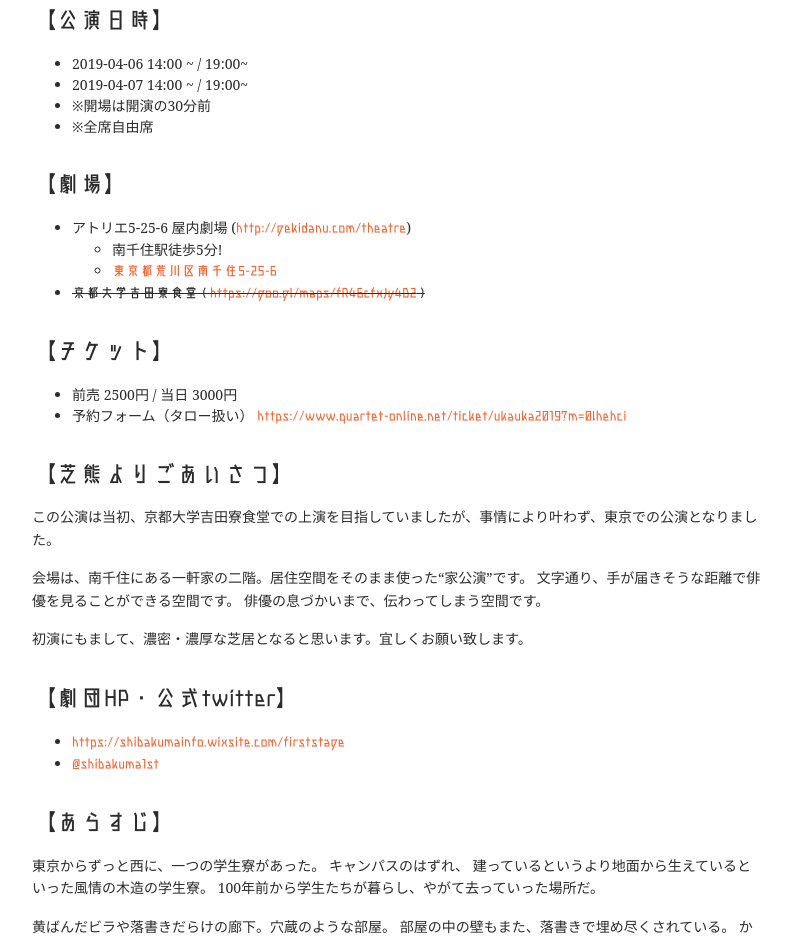
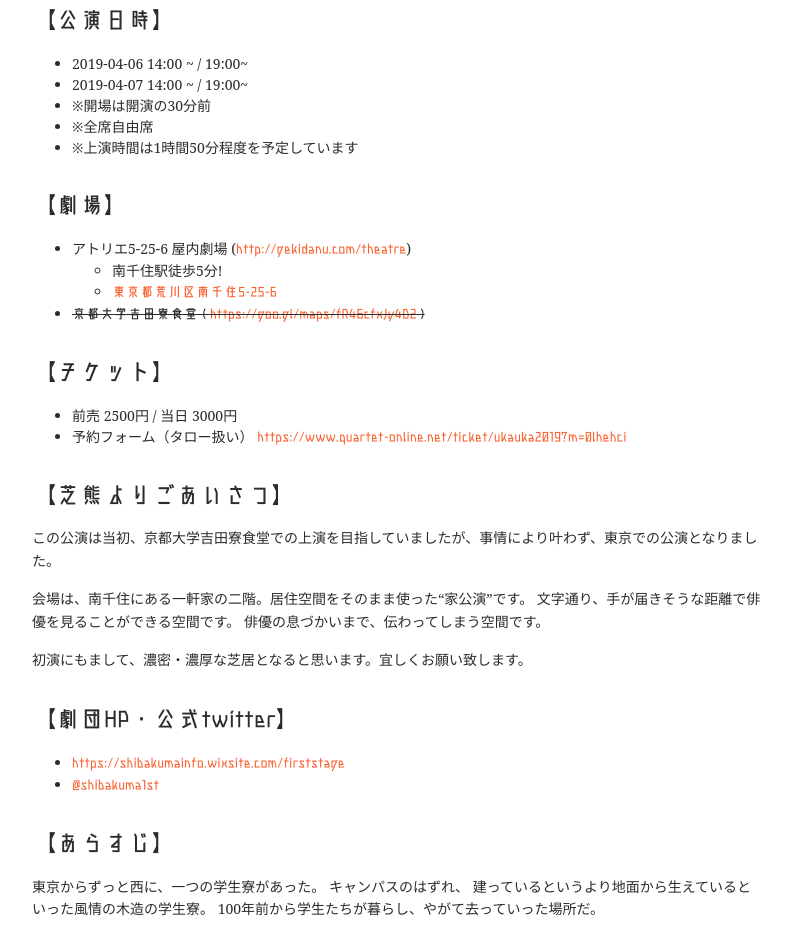
Before and after one commit to ngmsh/ngmsh.github.io, a plain HTML site: page next/index.html in a window 1280 px wide. Shown: the part 905-1842 px from the top of the page, without its empty margins (243-1034 px from the left). Drawn offline with nearby package versions, Linux system fonts and the light colour scheme; some packages are replaced by stand-ins of ours.

Commit message:
publish by circleci

```diff
--- a/next/index.html
+++ b/next/index.html
@@ -140,6 +140,7 @@
 <li>2019-04-07 14:00 ~ / 19:00~</li>
 <li>※開場は開演の30分前</li>
 <li>※全席自由席</li>
+<li>※上演時間は1時間50分程度を予定しています</li>
 </ul>
 
 <h4 id="劇場">【劇場】</h4>
```
